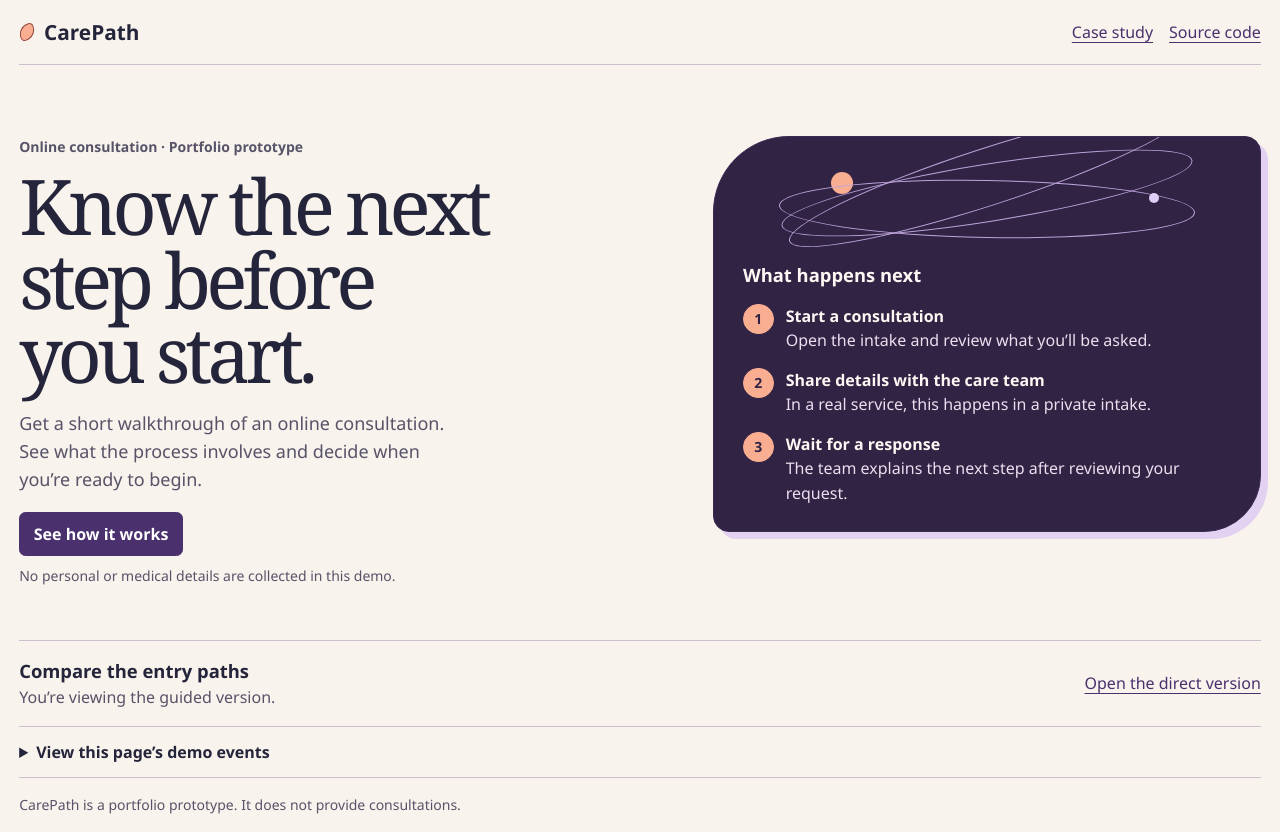
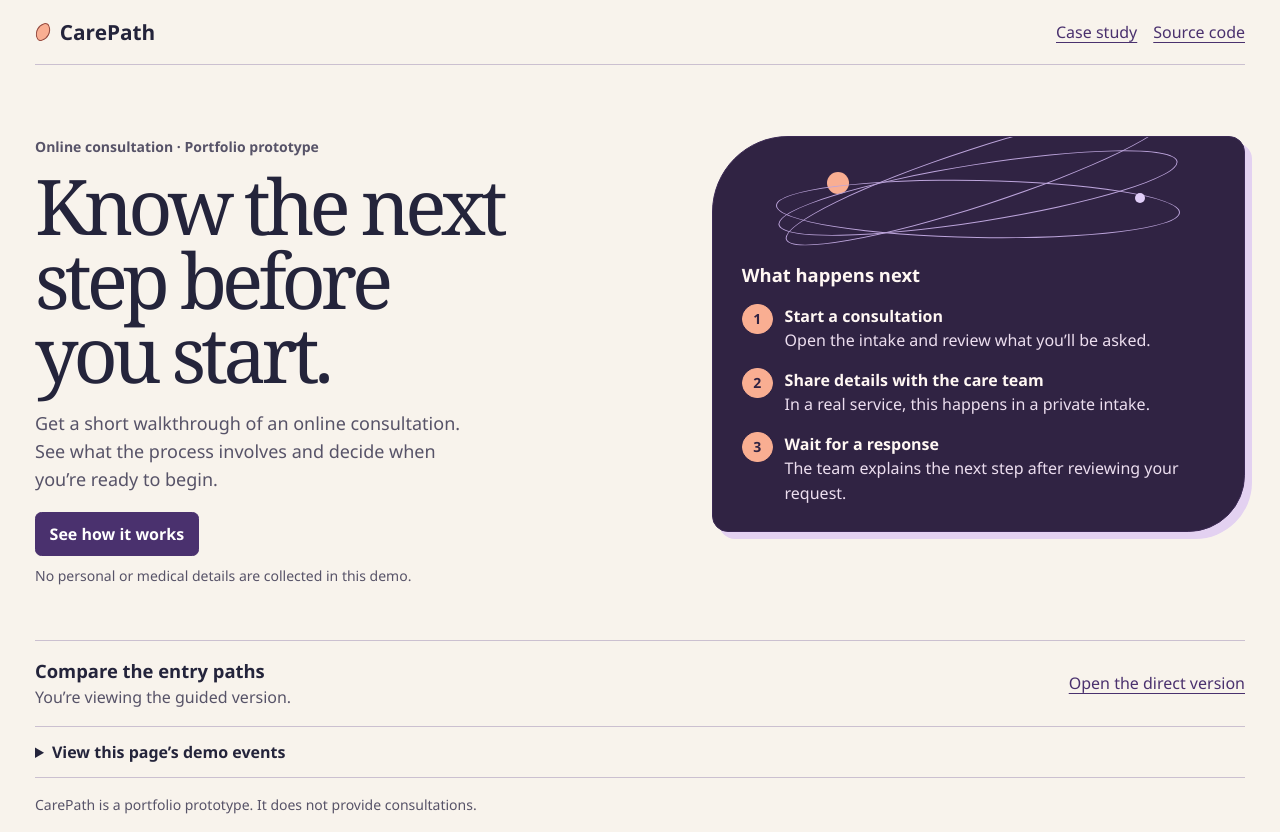
Before and after one commit to wesleybertolaia/carepath, a plain HTML site: page index.html in a window 1280 px wide. Drawn offline with Linux system fonts and the light colour scheme.

Commit message:
Balance content width and page margins

```diff
--- a/index.html
+++ b/index.html
@@ -7,7 +7,7 @@
   <meta name="robots" content="noindex">
   <title>CarePath | Online consultation preview</title>
   <link rel="icon" href="data:,">
-  <link rel="stylesheet" href="./style.css?v=wide">
+  <link rel="stylesheet" href="./style.css?v=balanced">
   <script src="./app.js" defer></script>
 </head>
 <body>
--- a/style.css
+++ b/style.css
@@ -13,7 +13,7 @@
 * { box-sizing: border-box; }
 body { margin: 0; }
 [hidden] { display: none !important; }
-.wrap { width: calc(100% - clamp(1.25rem, 3vw, 3rem)); margin-inline: auto; }
+.wrap { width: min(calc(50vw + 570px), calc(100% - clamp(1.5rem, 3vw, 3rem))); margin-inline: auto; }
 .header, .footer { display: flex; flex-wrap: wrap; align-items: center; justify-content: space-between; gap: .5rem 1.2rem; padding-block: 1rem; }
 .header { border-bottom: 1px solid var(--line); }
 .header nav { display: flex; flex-wrap: wrap; gap: 1rem; }
```
